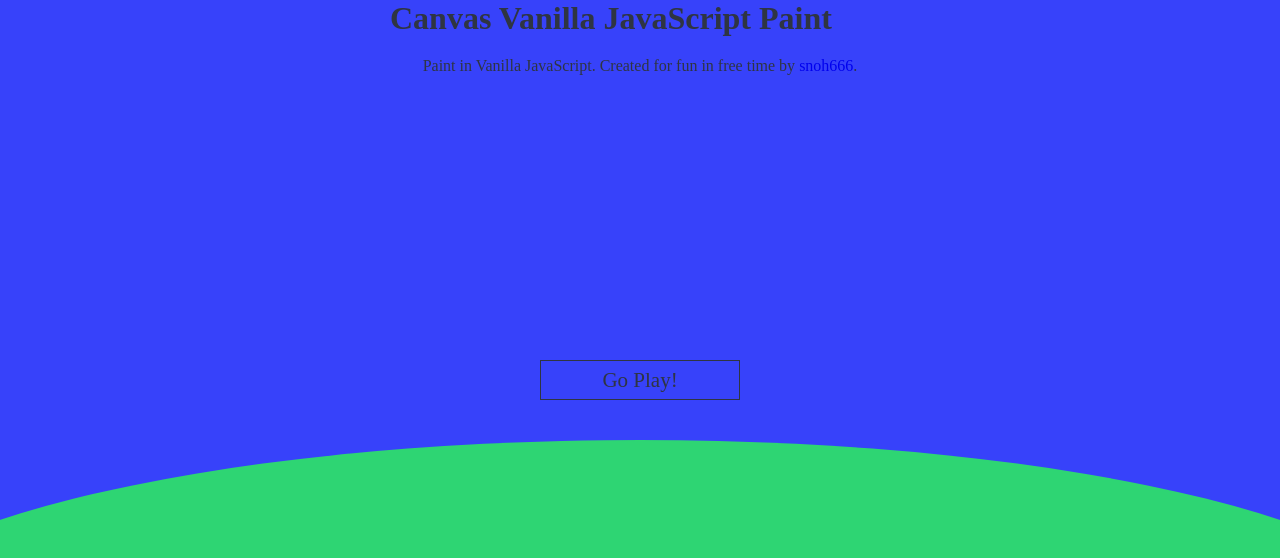
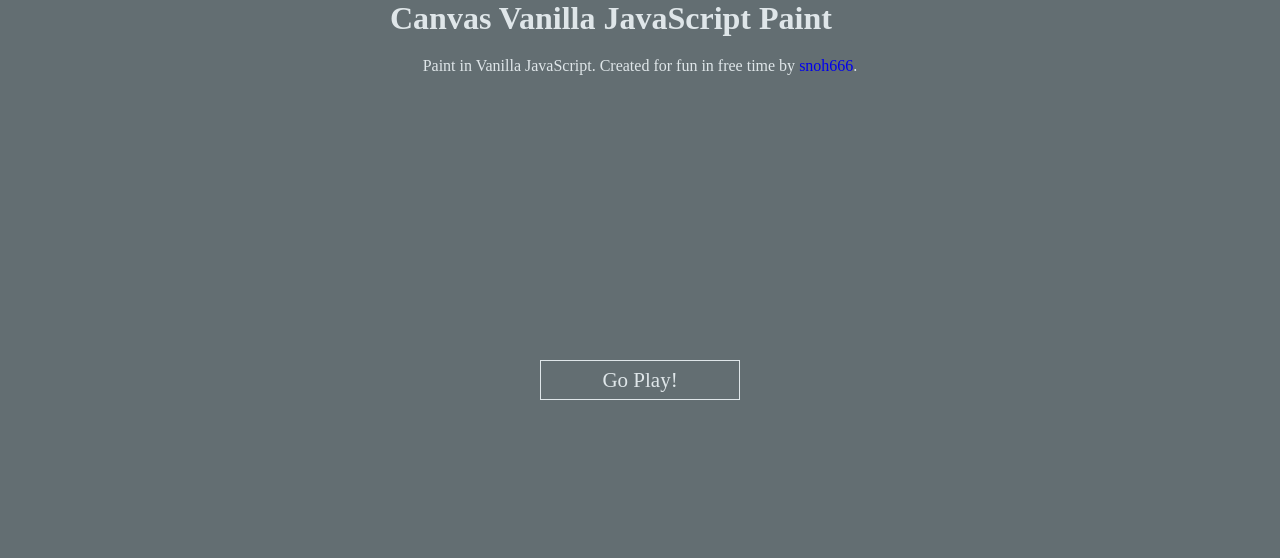
Before and after one commit to snoh666/react-paint, a React (Create React App) app: page / in a window 1280 px wide. Shown: the top 558 px of the page. Built offline with nearby package versions, Linux system fonts and the light colour scheme; a web font is replaced by a local one.

Commit message:
Changed colors of user interface

```diff
--- a/src/index.css
+++ b/src/index.css
@@ -12,21 +12,8 @@
 body {
   font-family: 'Gugi',
   cursive;
-  background-color: #3742fa;
-  color: #2f3542;
-}
-body::before{
-  content: '';
-  display: block;
-  position: fixed;
-  width: 100vw;
-  height: 40vh;
-  bottom: 0;
-  left: 0;
-  border-radius: 100% 100% 0 0;
-  background-color: #2ed573;
-  z-index: -1;
-  transform: scale(1.25);
+  background-color: #636e72;
+  color: #dfe6e9;
 }
 .App{
   width: 100vw;
@@ -53,13 +40,13 @@ button{
   font-size: 21px;
   font-family: 'Gugi',
   cursive;
-  color: #2f3542;
+  color:
+  #dfe6e9;
   background: none;
-  border: 1px solid #2f3542;
+  border: 1px solid #dfe6e9;
   position: relative;
   cursor: pointer;
   z-index: 99;
-  transition: all 1s ease;
   overflow: hidden;
 }
 button::before{
@@ -72,11 +59,8 @@ button::before{
   height: 150px;
   border-radius: 200px 200px 0 0;
   background-color: #2f3542;
-  transition: all 1s ease;
+  transition: top 1s ease;
   z-index: -1;
-}
-button:hover{
-  color: #f1f2f6;
 }
 button:hover::before{
   top: -100px;
```
